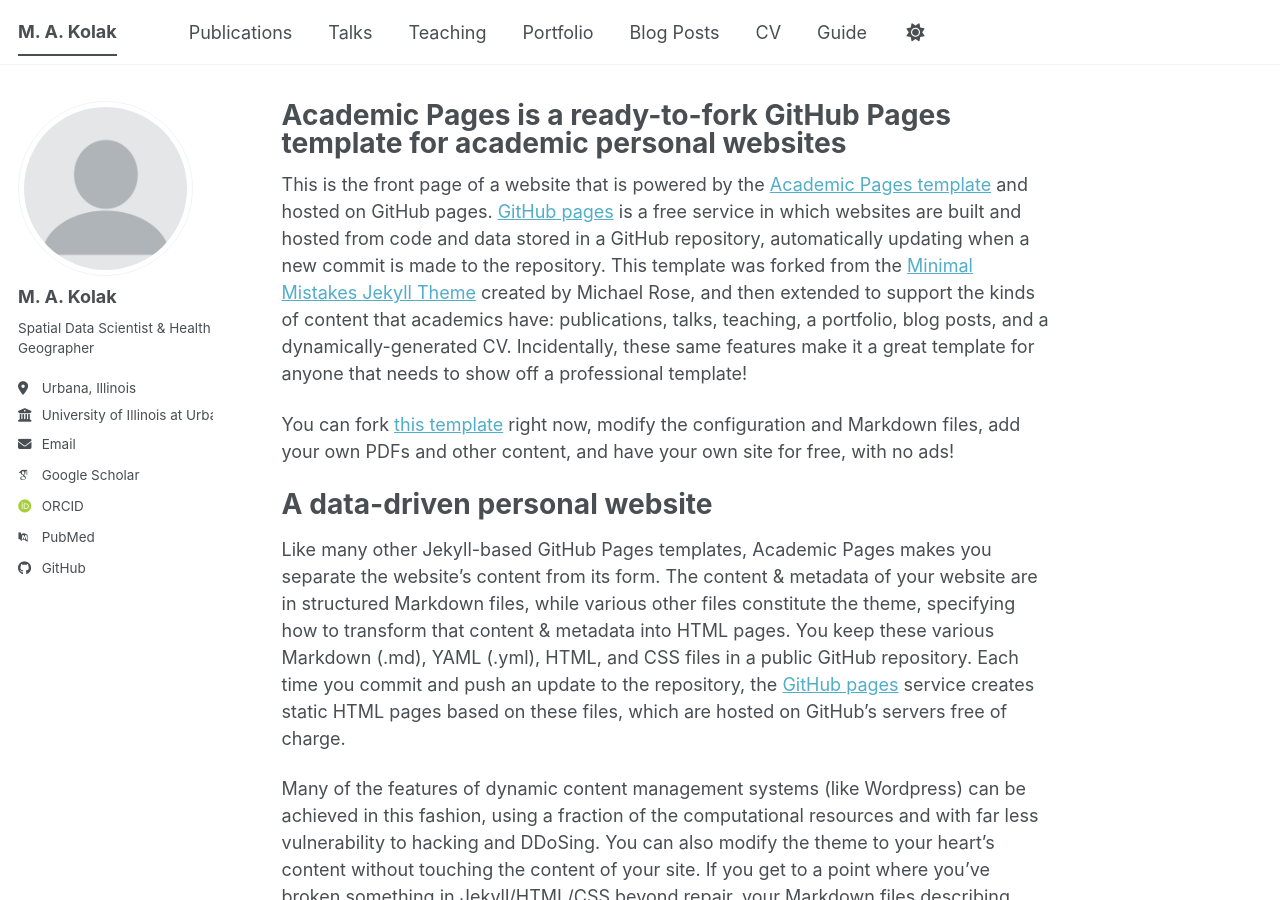
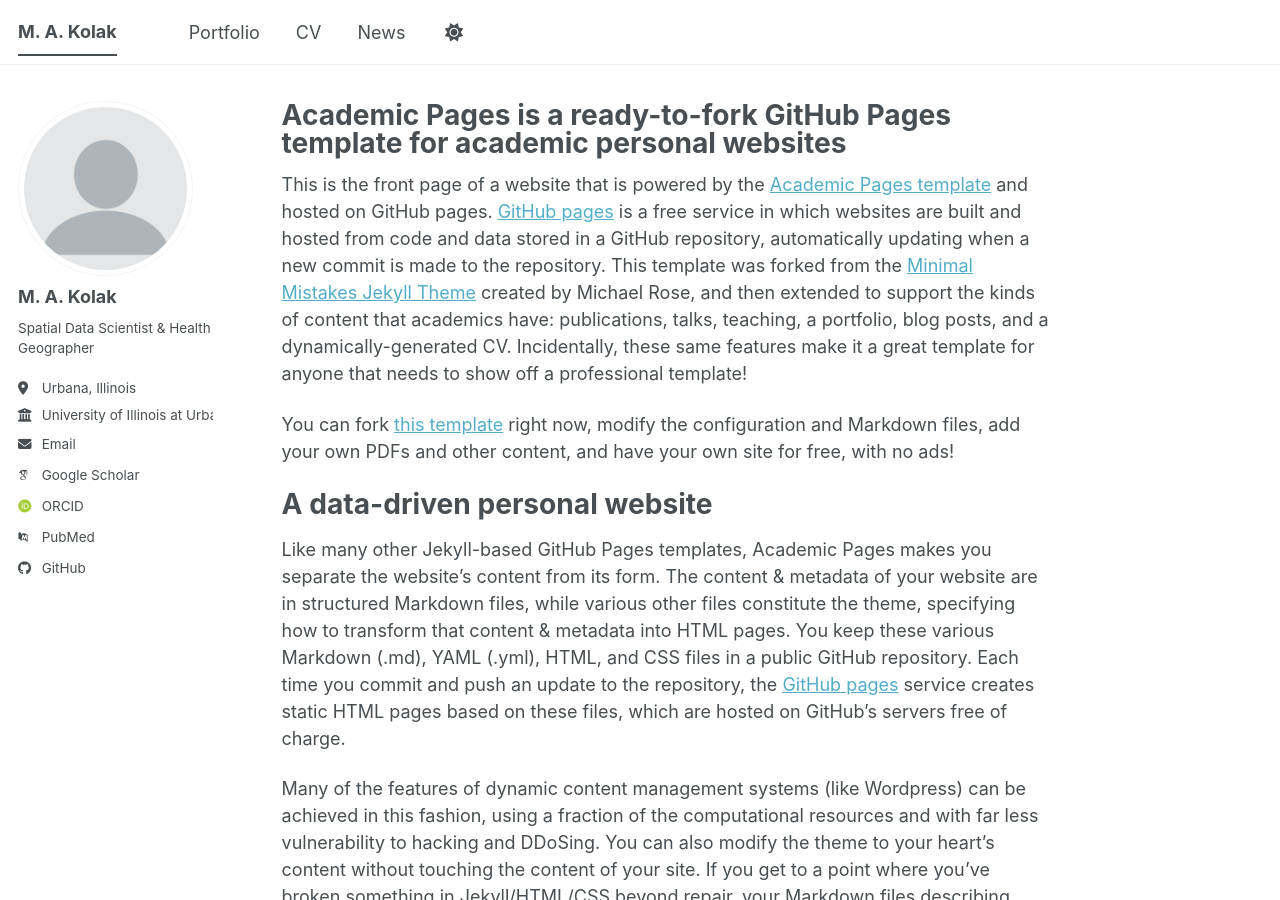
Before and after one commit to Makosak/myportfolio, a Jekyll site: the page built from _pages/about.md, in a window 1280 px wide and 900 px high. Built offline with Jekyll 4.4.1, drawn with Linux system fonts in a browser that asks for light colours; some web fonts are replaced; a script bundle is joined from its source files by our own code; library files that are not in the unit come from our copies.

Commit message:
Update navigation

```diff
--- a/_data/navigation.yml
+++ b/_data/navigation.yml
@@ -8,26 +8,26 @@
 #      Markdown formatted page while the second is generated using JSON.
 
 main:
-  - title: "Publications"
-    url: /publications/
+ # - title: "Publications"
+ #  url: /publications/
 
-  - title: "Talks"
-    url: /talks/
+ # - title: "Talks"
+ #   url: /talks/
 
-  - title: "Teaching"
-    url: /teaching/
+ #- title: "Teaching"
+ #   url: /teaching/
 
   - title: "Portfolio"
     url: /portfolio/
 
-  - title: "Blog Posts"
-    url: /year-archive/
-
   - title: "CV"
     url: /cv/
+
+  - title: "News"
+    url: /year-archive/
 
   # - title: "CV"
   #   url: /cv-json/
 
-  - title: "Guide"
-    url: /markdown/
+  #- title: "Guide"
+  #  url: /markdown/
```
